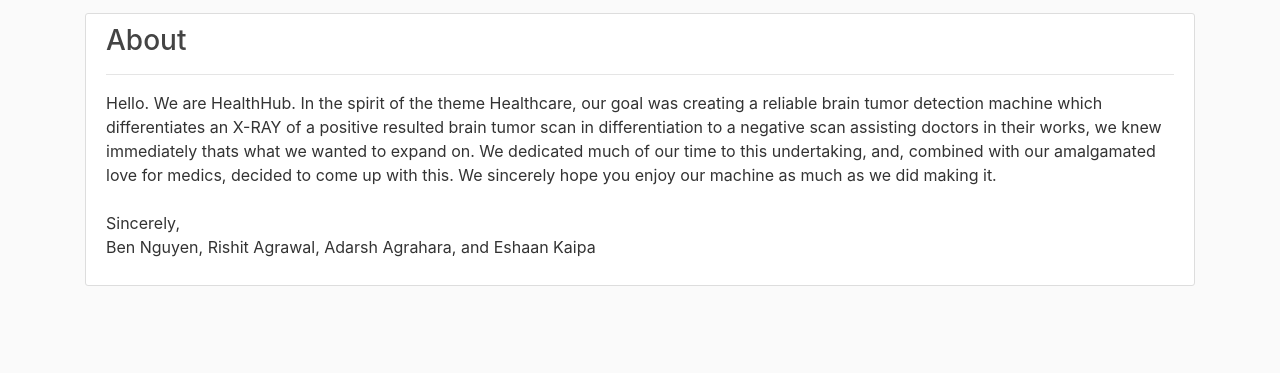
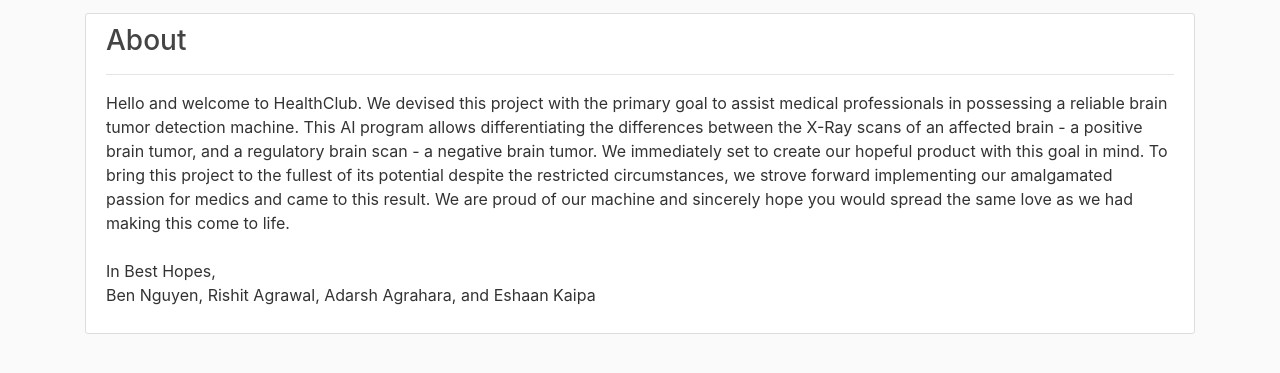
Before and after one commit to BenVN123/HealthHub, a Flask app: page /about in a window 1280 px wide. Shown: the part 68-441 px from the top of the page. Run offline with Flask 2, Linux system fonts and the light colour scheme; some libraries are stand-ins or nearby versions.

Commit message:
Update about.html

```diff
--- a/HealthHub/templates/about.html
+++ b/HealthHub/templates/about.html
@@ -6,7 +6,8 @@
 <div class="content-section">
         <h3>About</h3>
         <hr>
-        <p>Hello. We are HealthHub. In the spirit of the theme Healthcare, our goal was creating a reliable brain tumor detection machine which differentiates an X-RAY of a positive resulted brain tumor scan in differentiation to a negative scan assisting doctors in their works, we knew immediately thats what we wanted to expand on. We dedicated much of our time to this undertaking, and, combined with our amalgamated love for medics, decided to come up with this. We sincerely hope you enjoy our machine as much as we did making it.<br><br>Sincerely,<br>Ben Nguyen, Rishit Agrawal, Adarsh Agrahara, and Eshaan Kaipa
+        <p>Hello and welcome to HealthClub. We devised this project with the primary goal to assist medical professionals in possessing a reliable brain tumor detection machine. This AI program allows differentiating the differences between the X-Ray scans of an affected brain - a positive brain tumor, and a regulatory brain scan - a negative brain tumor. We immediately set to create our hopeful product with this goal in mind. To bring this project to the fullest of its potential despite the restricted circumstances, we strove forward implementing our amalgamated passion for medics and came to this result. We are proud of our machine and sincerely hope you would spread the same love as we had making this come to life.
+            <br><br>In Best Hopes,<br>Ben Nguyen, Rishit Agrawal, Adarsh Agrahara, and Eshaan Kaipa
         </p>
     </div>
 {% endblock content %}
```
